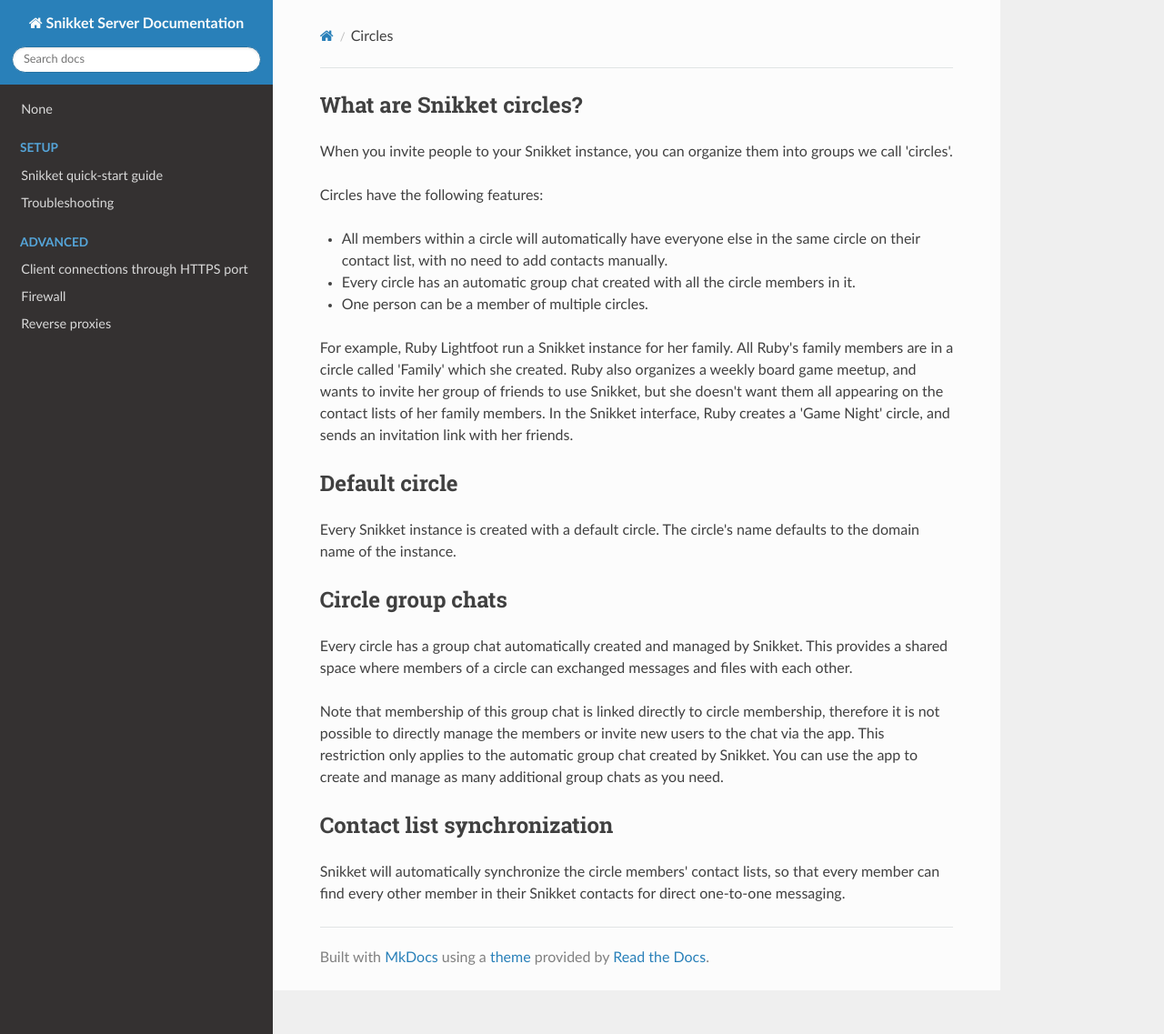
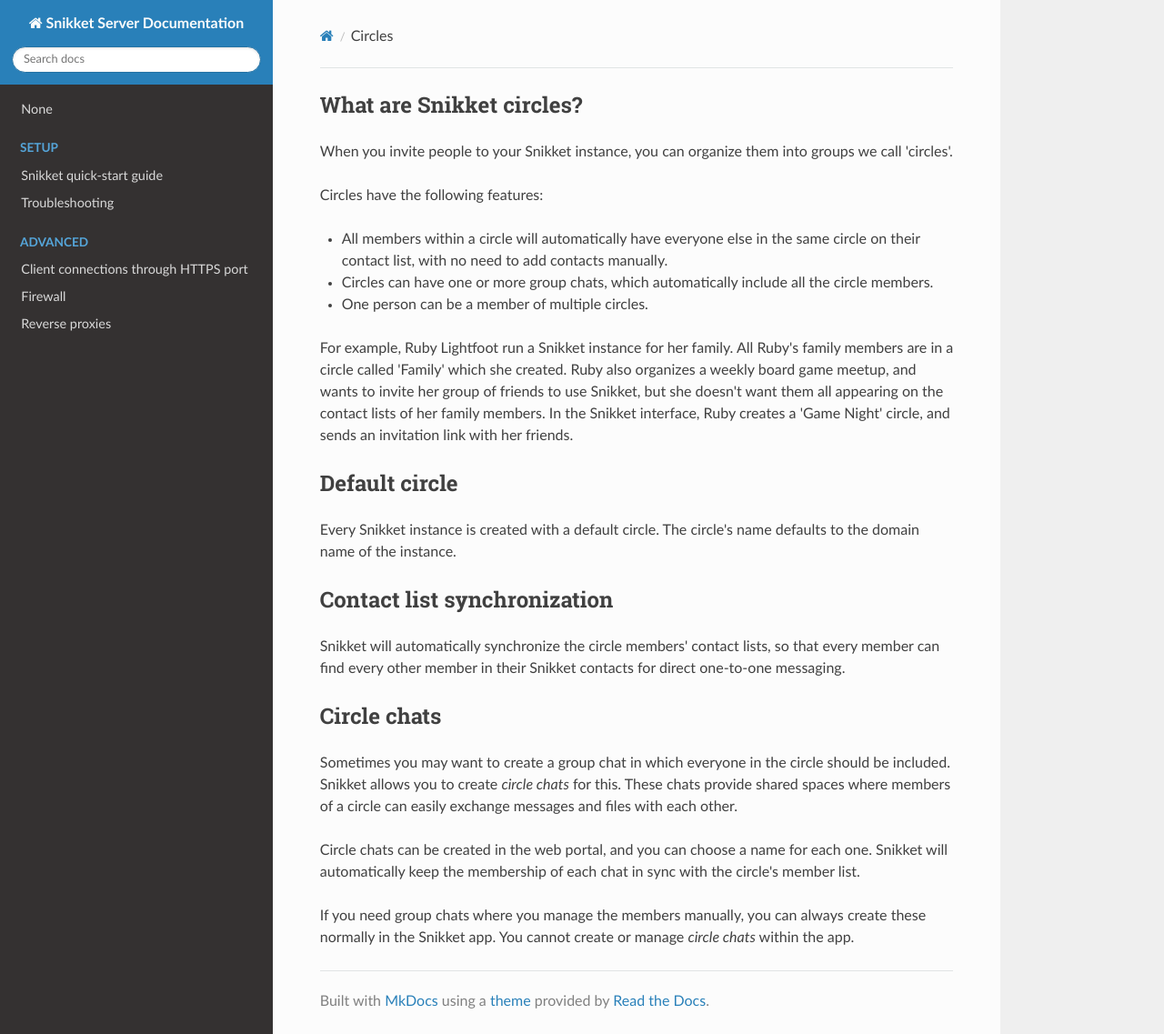
Before and after one commit to snikket-im/snikket-server, an MkDocs documentation site: the page built from docs/features/circles.md, in a window 1280 px wide and 1137 px high. Shown: the whole window at 91% size. Built offline with MkDocs 1.6.1, drawn with Linux system fonts in a browser that asks for light colours; nearby versions of some CDN libraries.

Commit message:
docs: Update circle documentation for circle chats

```diff
--- a/docs/features/circles.md
+++ b/docs/features/circles.md
@@ -12,8 +12,8 @@
 
 - All members within a circle will automatically have everyone else in the
   same circle on their contact list, with no need to add contacts manually.
-- Every circle has an automatic group chat created with all the circle members
-  in it.
+- Circles can have one or more group chats, which automatically include all
+  the circle members.
 - One person can be a member of multiple circles.
 
 For example, Ruby Lightfoot run a Snikket instance for her family. All Ruby's
@@ -28,20 +28,23 @@
 Every Snikket instance is created with a default circle. The circle's name
 defaults to the domain name of the instance.
 
-## Circle group chats
-
-Every circle has a group chat automatically created and managed by Snikket.
-This provides a shared space where members of a circle can exchanged messages
-and files with each other.
-
-Note that membership of this group chat is linked directly to circle membership,
-therefore it is not possible to directly manage the members or invite new
-users to the chat via the app. This restriction only applies to the automatic
-group chat created by Snikket. You can use the app to create and manage as
-many additional group chats as you need.
-
 ## Contact list synchronization
 
 Snikket will automatically synchronize the circle members' contact lists, so
 that every member can find every other member in their Snikket contacts for
 direct one-to-one messaging.
+
+## Circle chats
+
+Sometimes you may want to create a group chat in which everyone in the circle
+should be included. Snikket allows you to create *circle chats* for this.
+These chats provide shared spaces where members of a circle can easily
+exchange messages and files with each other.
+
+Circle chats can be created in the web portal, and you can choose a name for
+each one. Snikket will automatically keep the membership of each chat in sync
+with the circle's member list.
+
+If you need group chats where you manage the members manually, you can always
+create these normally in the Snikket app. You cannot create or manage *circle
+chats* within the app.
```
